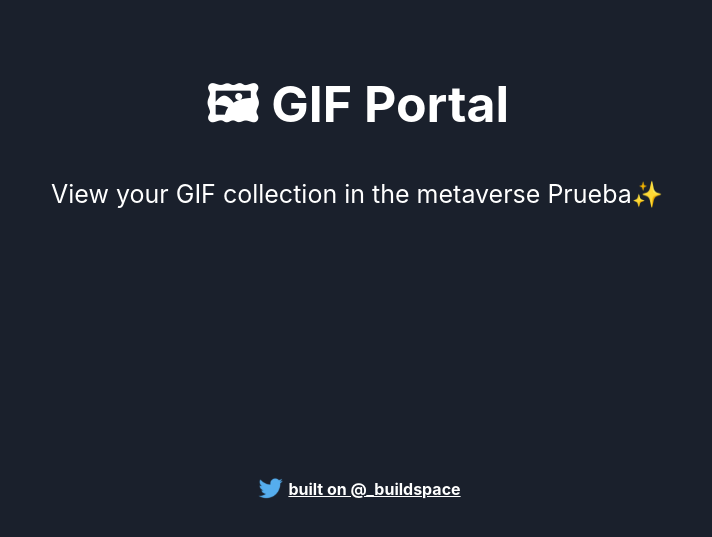
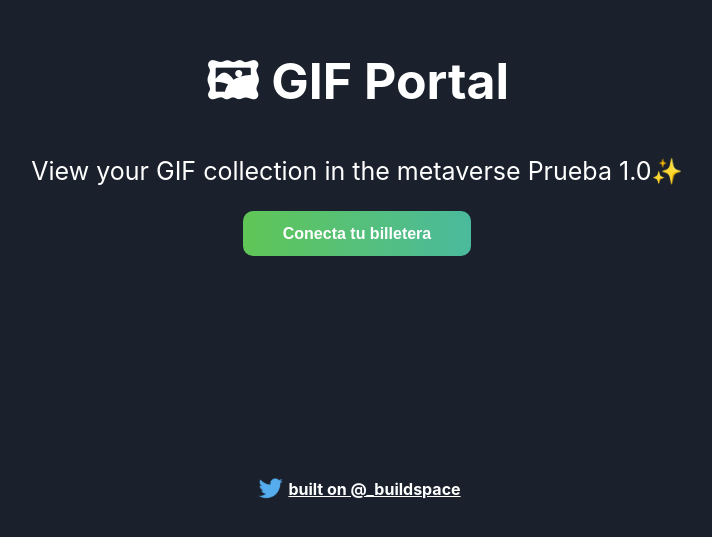
Before and after one commit to maatist/Solana_buildspace_1-GIF, a React (Vite) app: page / in a window 1280 px wide. Shown: the part 249-786 px from the top of the page, without its empty margins (283-995 px from the left). Built offline with nearby package versions, Linux system fonts and the light colour scheme.

Commit message:
Conexion a wallet y login

```diff
--- a/src/App.jsx
+++ b/src/App.jsx
@@ -1,4 +1,4 @@
-import React from 'react';
+import React, {useEffect, useState} from 'react';
 import twitterLogo from './assets/twitter-logo.svg';
 import './App.css';
 
@@ -7,14 +7,89 @@ const TWITTER_HANDLE = '_buildspace';
 const TWITTER_LINK = `https://twitter.com/${TWITTER_HANDLE}`;
 
 const App = () => {
+
+  // State
+  const [walletAddress, setWalletAddress] = useState(null);
+
+  /*
+   * Revisar si esta conectada la wallet
+   */
+  const checkIfWalletIsConnected = async () => {
+    try {
+      const { solana } = window;
+
+      if (solana) {
+        if (solana.isPhantom) {
+          console.log('Phantom wallet encontradaa!');
+
+          /*
+         * Directamente conectamos a la wallet del usuario
+         */
+        const response = await solana.connect({ onlyIfTrusted: true });
+        console.log(
+          'Conectado a la llave publica:',
+          response.publicKey.toString()
+        );
+          /*
+           * Despues del log se setea la llave publica del usuario
+           */
+          setWalletAddress(response.publicKey.toString());
+        }
+      } else {
+        alert('Objeto de solana no encontrado! Obten una billetera 👻');
+      }
+    } catch (error) {
+      console.error(error);
+    }
+  };
+
+  /*
+   * Esto para que no se rompa por ahora
+   */
+  const connectWallet = async () => {
+    const { solana } = window;
+
+    if (solana) {
+      const response = await solana.connect();
+      console.log('Conectado con la llave publica:', response.publicKey.toString());
+      setWalletAddress(response.publicKey.toString());
+    }
+  };
+
+  /*
+   * Solo renderizar el boton si el usuario aun no esta conectado a nuesta app
+   */
+  const renderNotConnectedContainer = () => (
+    <button
+      className="cta-button connect-wallet-button"
+      onClick={connectWallet}
+    >
+      Conecta tu billetera
+    </button>
+  );
+
+  /*
+   * Al levantar el componente verifica si esta conectada la wallet
+   */
+  useEffect(() => {
+    const onLoad = async () => {
+      await checkIfWalletIsConnected();
+    };
+    window.addEventListener('load', onLoad);
+    return () => window.removeEventListener('load', onLoad);
+  }, []);
+
+
+
   return (
     <div className="App">
-      <div className="container">
+      <div className={walletAddress ? 'authed-container' : 'container'}>
         <div className="header-container">
           <p className="header">🖼 GIF Portal</p>
           <p className="sub-text">
-            View your GIF collection in the metaverse Prueba✨
+            View your GIF collection in the metaverse Prueba 1.0✨
           </p>
+          {!walletAddress && renderNotConnectedContainer()}
         </div>
         <div className="footer-container">
           <img alt="Twitter Logo" className="twitter-logo" src={twitterLogo} />
```
